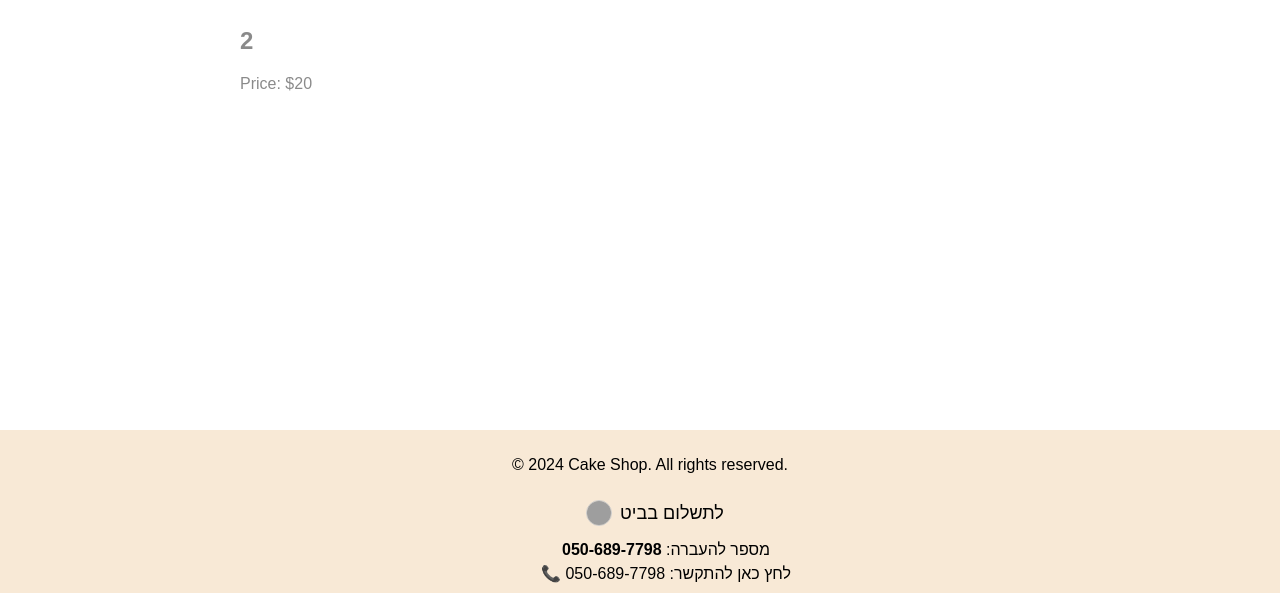
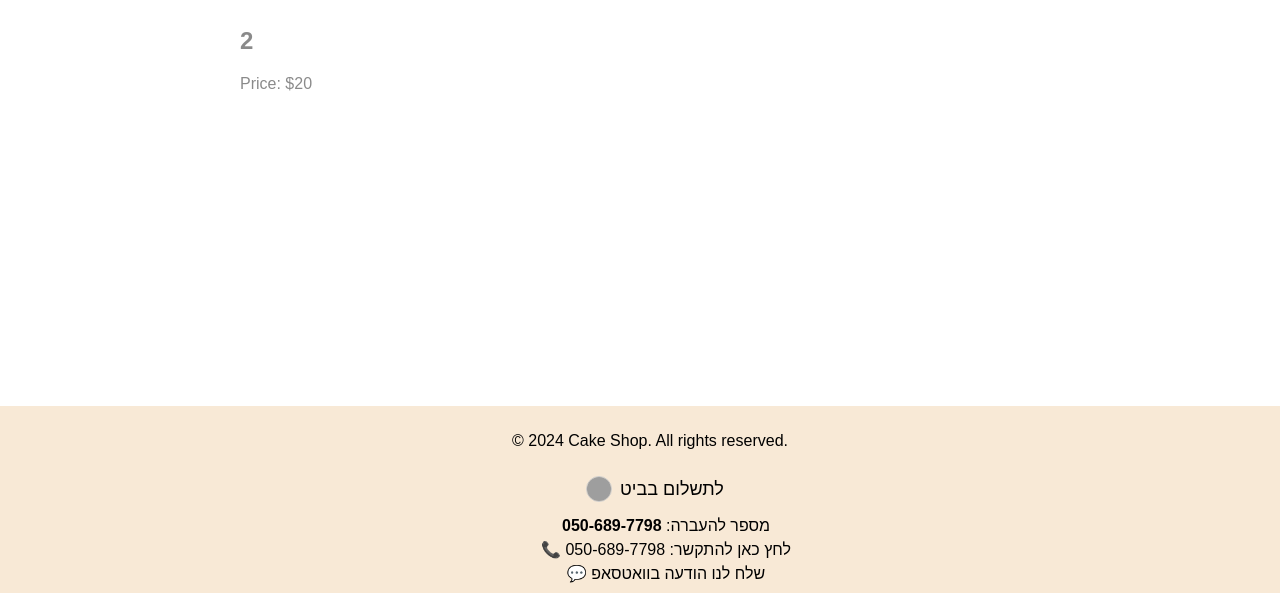
Before and after one commit to shai360hai/HaiCakes, a plain HTML site: page index.html in a window 1280 px wide. Shown: the part 207-800 px from the top of the page. Drawn offline with Linux system fonts and the light colour scheme; grey boxes are pictures that could not be loaded.

Commit message:
Update index.html

```diff
--- a/index.html
+++ b/index.html
@@ -23,20 +23,32 @@
         </div>
     </main>
 
-   <footer>
+<footer>
     <p>&copy; 2024 Cake Shop. All rights reserved.</p>
 
     <div style="margin-top: 10px;">
+        <!-- קישור לביט -->
         <a href="https://www.bitpay.co.il/" target="_blank" style="display: inline-flex; align-items: center; text-decoration: none; color: #000; font-size: 18px;">
             <img src="https://is1-ssl.mzstatic.com/image/thumb/Purple211/v4/db/69/e4/db69e4c0-be64-6373-3b8f-649b1adf0174/AppIcon-0-0-1x_U007ephone-0-1-0-0-85-220.png/230x0w.webp" alt="Bit" style="width: 24px; height: 24px; margin-right: 8px;">
             לתשלום בביט
         </a>
+
+        <!-- מספר להעברה -->
         <p style="margin: 5px 0 0 32px; font-size: 16px;">
             מספר להעברה: <strong>050-689-7798</strong>
         </p>
+
+        <!-- קישור להתקשרות -->
         <p style="margin: 5px 0 0 32px; font-size: 16px;">
             <a href="tel:0506897798" style="text-decoration: none; color: #000;">
                 📞 לחץ כאן להתקשר: 050-689-7798
+            </a>
+        </p>
+
+        <!-- קישור לווטסאפ -->
+        <p style="margin: 5px 0 0 32px; font-size: 16px;">
+            <a href="https://wa.me/972506897798" target="_blank" style="text-decoration: none; color: #000;">
+                💬 שלח לנו הודעה בוואטסאפ
             </a>
         </p>
     </div>
```
